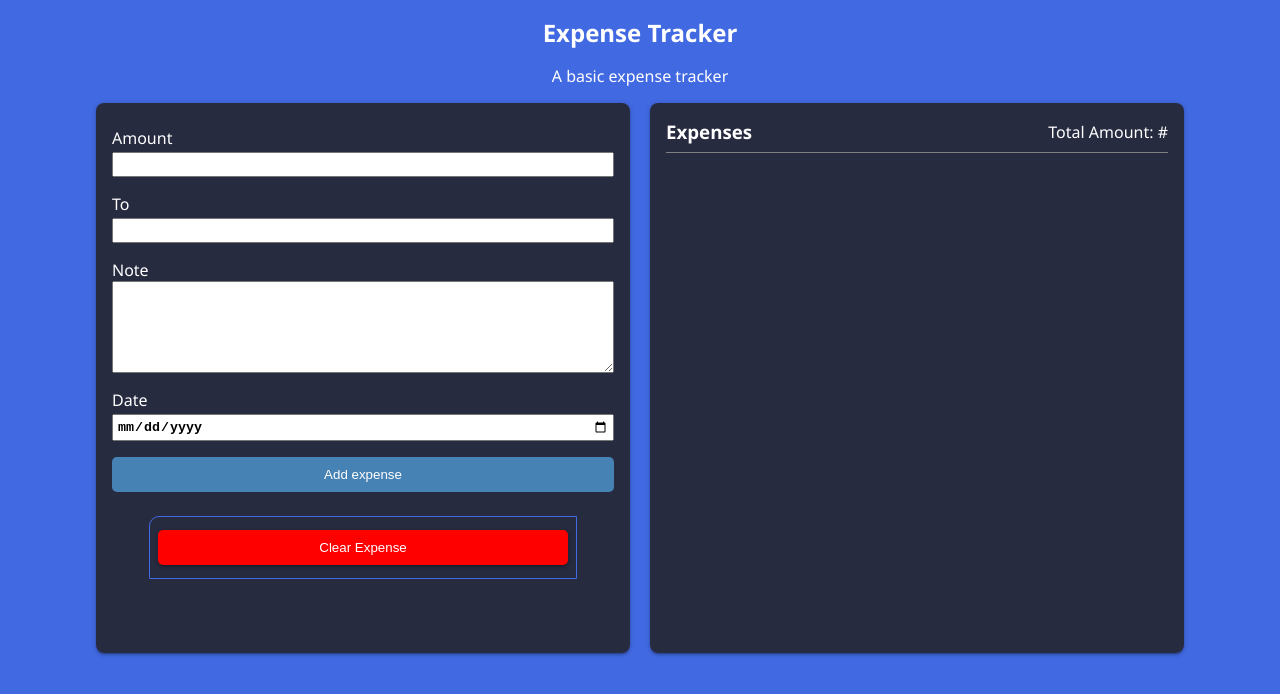
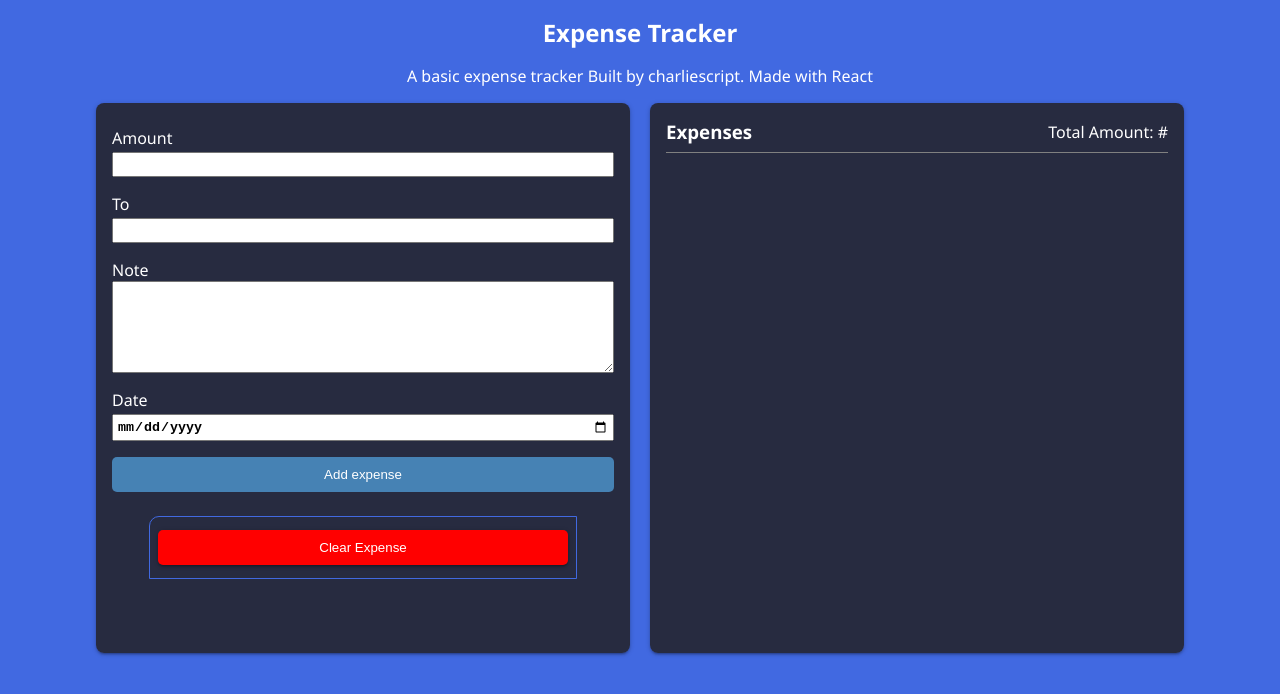
Before and after one commit to charlieScript/Expense-tracker, a React (Create React App) app: page / in a window 1280 px wide. Shown: the top 694 px of the page. Built offline with nearby package versions, Linux system fonts and the light colour scheme.

Commit message:
added my tag

```diff
--- a/src/components/Header.js
+++ b/src/components/Header.js
@@ -5,7 +5,7 @@ function Header() {
     return (
         <div>
             <h2>Expense Tracker</h2>
-            <p className='header'>A basic expense tracker</p>
+            <p className='header'>A basic expense tracker Built by charliescript. Made with React</p>
         </div>
     )
 }
```
